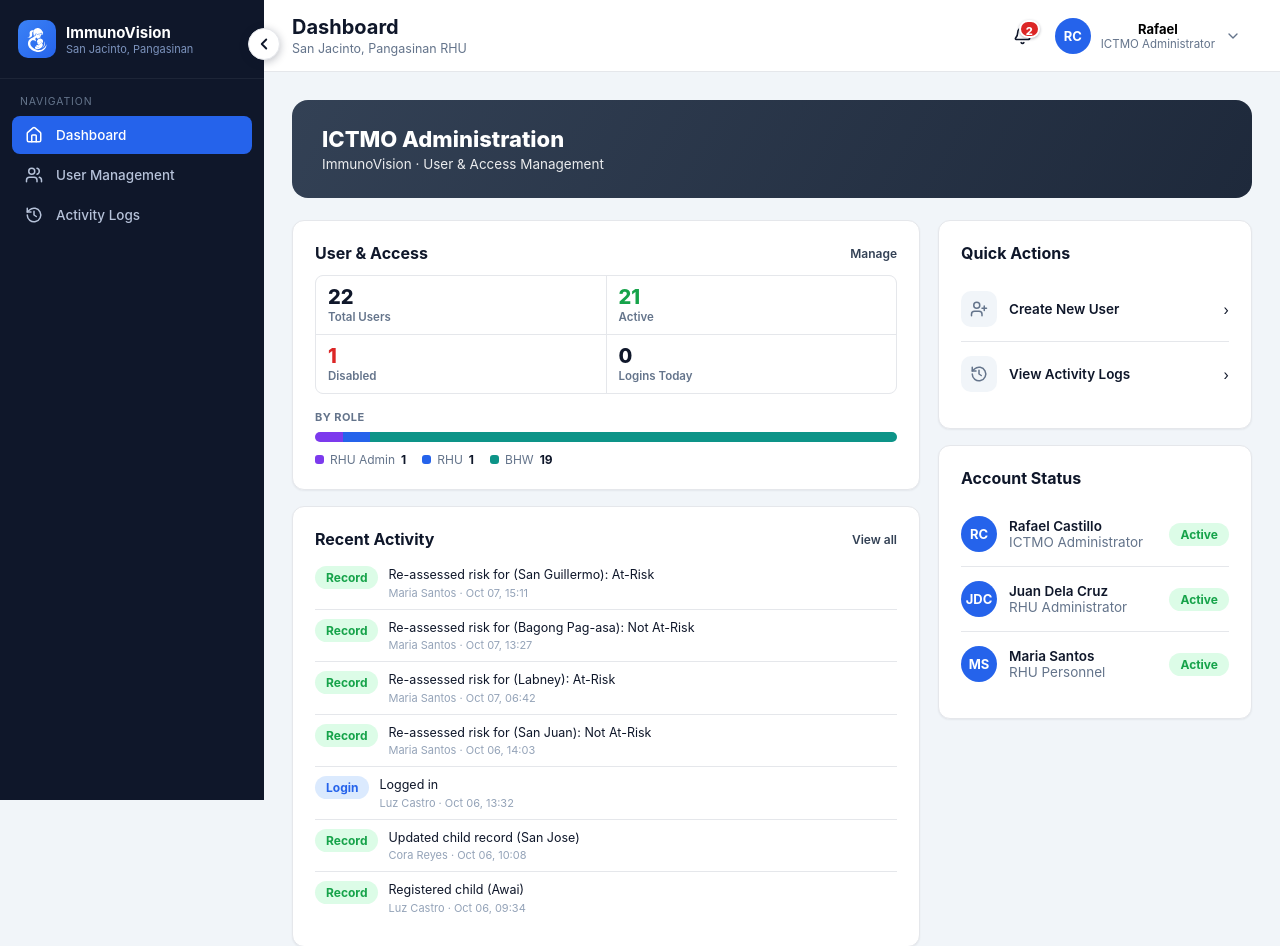
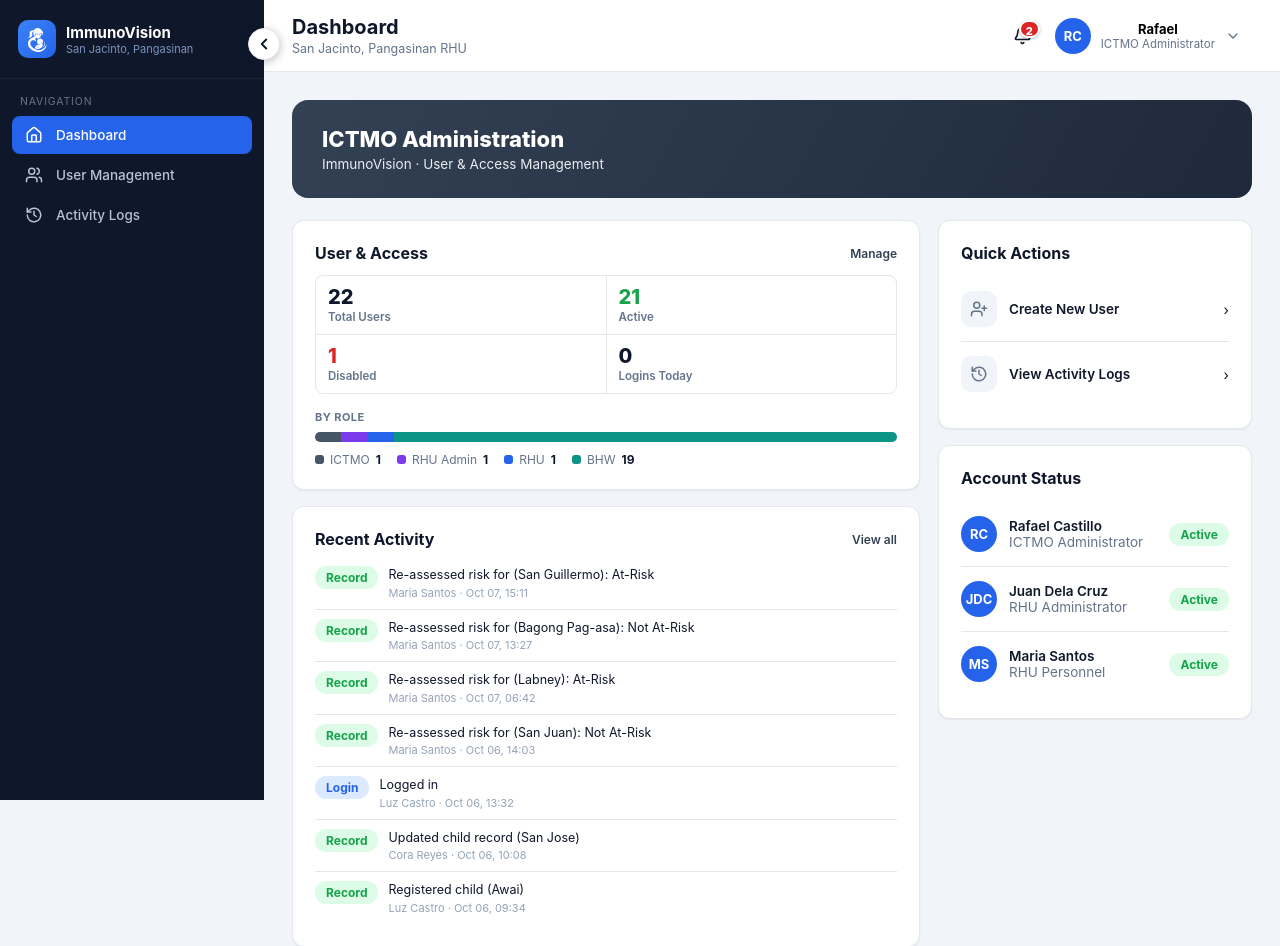
Before and after one commit to Cloudzz00/pre-final, a Flask app: page /ictmo/dashboard in a window 1280 px wide. Shown: the top 946 px of the page. Run offline with Flask 3, Linux system fonts and the light colour scheme; a user stored in the database is signed in.

Commit message:
Include the ICTMO role itself in the ICTMO dashboard's By Role breakdown
role_dist built only admin/rhu/bhw counts, so the role bar's own total
excluded ICTMO accounts -- it summed to active users minus 1, not Total
Users, on the one page meant to account for every user by role. With a
single ICTMO account the bar still filled 100%, silently absorbing the
gap, so it only becomes visibly wrong once a second ICTMO account
exists. Added the ictmo count to the stats dict's role_dist and gave it
a fourth segment/legend entry in the template.

Co-Authored-By: Claude Sonnet 5 <noreply@anthropic.com>
Claude-Session: https://claude.ai/code/session_01DH1et7yAafbmEwBMVMu1Zr

```diff
--- a/ImmunoVision/app.py
+++ b/ImmunoVision/app.py
@@ -2436,7 +2436,7 @@ def dashboard():
              "active": sum(1 for u in users if u.is_active_flag),
              "disabled": sum(1 for u in users if not u.is_active_flag),
              "logins_today": sum(1 for u in users if u.last_login_at and u.last_login_at.date() == datetime.utcnow().date())}
-    role_dist = {"admin": stats["admin"], "rhu": stats["rhu"], "bhw": stats["bhw"]}
+    role_dist = {"admin": stats["admin"], "rhu": stats["rhu"], "bhw": stats["bhw"], "ictmo": stats["ictmo"]}
 
     # Account oversight is ICTMO's job, same reasoning the RHU admin dashboard
     # used to apply to the whole audit trail: summarise Activity Logs here
--- a/ImmunoVision/templates/ictmo_dashboard.html
+++ b/ImmunoVision/templates/ictmo_dashboard.html
@@ -26,14 +26,16 @@
       </div>
 
       <div class="role-split-label">By role</div>
-      {% set total = role_dist.admin + role_dist.rhu + role_dist.bhw %}
+      {% set total = role_dist.admin + role_dist.rhu + role_dist.bhw + role_dist.ictmo %}
       <div class="role-bar" role="img"
-           aria-label="{{ role_dist.admin }} RHU admin, {{ role_dist.rhu }} RHU, {{ role_dist.bhw }} BHW">
+           aria-label="{{ role_dist.ictmo }} ICTMO, {{ role_dist.admin }} RHU admin, {{ role_dist.rhu }} RHU, {{ role_dist.bhw }} BHW">
+        <span style="width:{{ (role_dist.ictmo / total * 100)|round(2) }}%;background:#475569;" title="ICTMO: {{ role_dist.ictmo }}"></span>
         <span style="width:{{ (role_dist.admin / total * 100)|round(2) }}%;background:#7c3aed;" title="RHU Admin: {{ role_dist.admin }}"></span>
         <span style="width:{{ (role_dist.rhu / total * 100)|round(2) }}%;background:#2563eb;" title="RHU: {{ role_dist.rhu }}"></span>
         <span style="width:{{ (role_dist.bhw / total * 100)|round(2) }}%;background:#0d9488;" title="BHW: {{ role_dist.bhw }}"></span>
       </div>
       <div class="role-key">
+        <span><i style="background:#475569"></i>ICTMO <b>{{ role_dist.ictmo }}</b></span>
         <span><i style="background:#7c3aed"></i>RHU Admin <b>{{ role_dist.admin }}</b></span>
         <span><i style="background:#2563eb"></i>RHU <b>{{ role_dist.rhu }}</b></span>
         <span><i style="background:#0d9488"></i>BHW <b>{{ role_dist.bhw }}</b></span>
```
